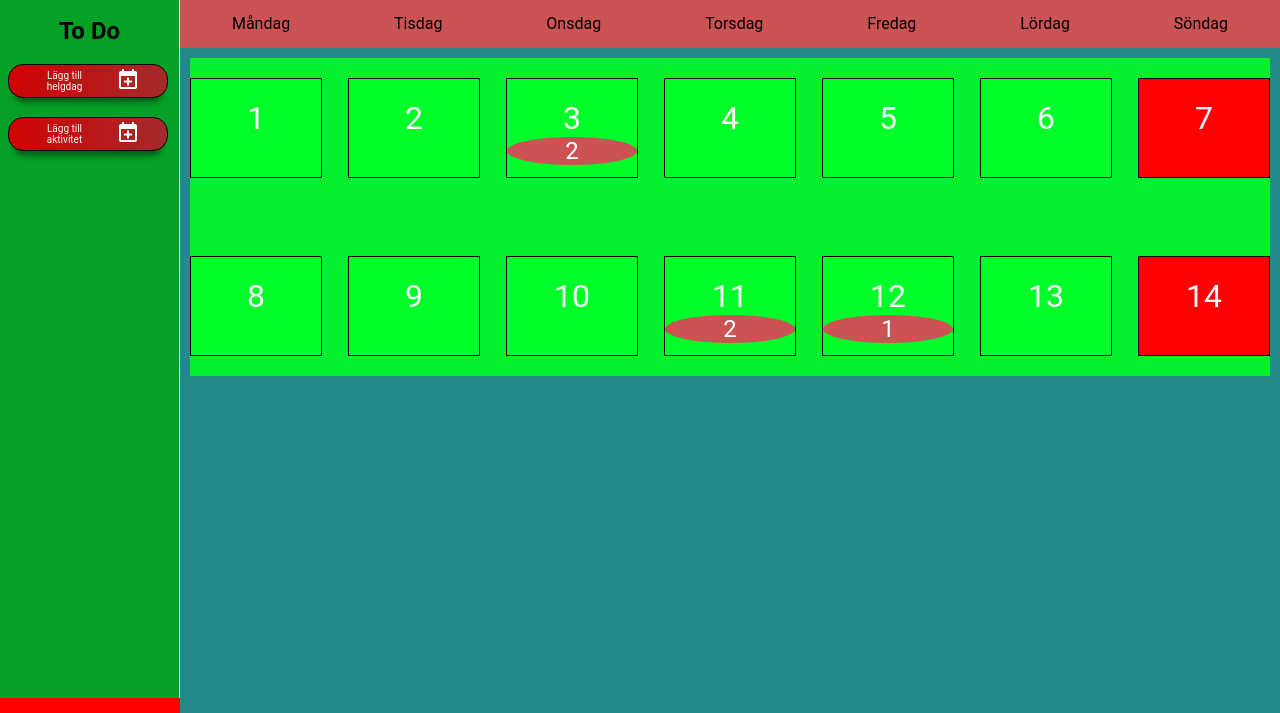
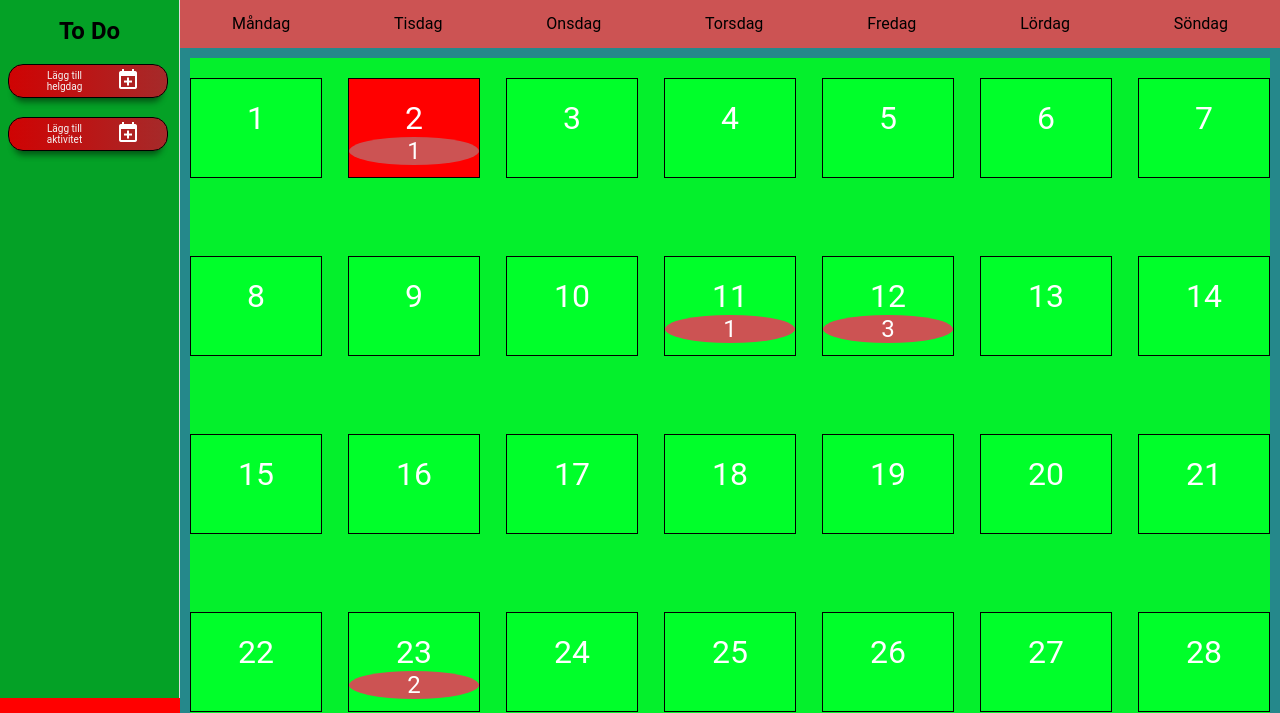
Before and after one commit to BobOrJim/ToDo_Calendar, a plain HTML site: page index.html in a window 1280 px wide. Shown: the part 102-815 px from the top of the page. Drawn offline with Linux system fonts and the light colour scheme.

Commit message:
generateMarkupDays

```diff
--- a/css/desktopMain.css
+++ b/css/desktopMain.css
@@ -62,6 +62,10 @@ main {
   background-color: #cc5353;
 }
 
+.day-card-isSelected {
+  background-color: #04962b;
+}
+
 /*
 .video-card-top {
   margin-bottom: 8px;
--- a/index.html
+++ b/index.html
@@ -89,35 +89,7 @@
       <div>Söndag</div>
     </div>
     <main>
-      <!--HTML nedan är bara för att testa, tas bort senare.-->
-      <div class="day-card-wrapper">
-        <div class="day-card"><p class="day-card-text">1</p></div>
-        <div class="day-card"><p class="day-card-text">2</p></div>
-        <div class="day-card">
-          <p class="day-card-text">3</p>
-          <p class="day-card-tasks center">2</p>
-        </div>
-        <div class="day-card"><p class="day-card-text">4</p></div>
-        <div class="day-card"><p class="day-card-text">5</p></div>
-        <div class="day-card"><p class="day-card-text">6</p></div>
-        <div class="day-card day-card-idRed">
-          <p class="day-card-text">7</p>
-        </div>
-        <div class="day-card"><p class="day-card-text">8</p></div>
-        <div class="day-card"><p class="day-card-text">9</p></div>
-        <div class="day-card"><p class="day-card-text">10</p></div>
-        <div class="day-card">
-          <p class="day-card-text">11</p>
-          <p class="day-card-tasks center">2</p>
-        </div>
-        <div class="day-card">
-          <p class="day-card-text">12</p>
-          <p class="day-card-tasks center">1</p>
-        </div>
-        <div class="day-card"><p class="day-card-text">13</p></div>
-        <div class="day-card day-card-idRed">
-          <p class="day-card-text">14</p>
-        </div>
+      <div id="calendarContiner" class="day-card-wrapper">
       </div>
     </main>
   </body>
--- a/js/main.js
+++ b/js/main.js
@@ -1,10 +1,15 @@
+import { months } from "./repository.js";
+
+let monthNumber = new Date().getMonth();
+
 export function initMain() {
   console.log("running initMain()");
+  console.log(months);
   renderMain();
 }
 
-export function selectedMonth(monthNumber) {
-  //Denna kommer personen som bygger header anropa, när användare blädrar månad
+export function selectedMonth(selectedMonthNumber) {
+  monthNumber = selectedMonthNumber;
   renderMain();
 }
 
@@ -14,14 +19,50 @@ export function toDosChanged() {
 }
 
 function renderMain() {
-  //Kommer använda months datastrukturen för att rendera all markup.
-  initEventListners();
+  const calendarContiner = document.getElementById("calendarContiner");
+  calendarContiner.innerHTML = "";
+
+  for (let i = 0; i < months[monthNumber].length; i++) {
+    const dayCard = createDayCardMarkup(monthNumber, i);
+    dayCard.addEventListener("click", () => dayClickedEventHandler(monthNumber, i));
+    calendarContiner.appendChild(dayCard);
+  }
 }
 
-function initEventListners() {
-  //kommer adda alla eventlistners
+function dayClickedEventHandler(monthNumber, i, e) {
+  months[monthNumber][i].isSelected = !months[monthNumber][i].isSelected;
+  //console.log("HALOJ");
+  console.log(months[monthNumber][i].isSelected);
+  renderMain();
+  //Denna metod kommer ta fram dag som användare klickat på, och skicka denna info vidare genom att anropa en metod i aside, tex selectedDay(dayNumber)
 }
 
-function dayClickedEventHandler(e) {
-  //Denna metod kommer ta fram dag som användare klickat på, och skicka denna info vidare genom att anropa en metod i aside, tex selectedDay(dayNumber)
+function createDayCardMarkup(monthNumber, dayNumber) {
+  //Skapar div day-card
+  const dayCard = document.createElement("div");
+  dayCard.classList.add("day-card");
+  if (months[monthNumber][dayNumber].isRed) {
+    dayCard.classList.add("day-card-idRed");
+  }
+  if (months[monthNumber][dayNumber].isSelected) {
+    console.log("HALOJ");
+    dayCard.classList.add("day-card-isSelected");
+  }
+
+  //Skapar p day-card-text
+  const dayCardText = document.createElement("p");
+  dayCardText.classList.add("day-card-text");
+  dayCardText.innerHTML = dayNumber + 1;
+  dayCard.appendChild(dayCardText);
+
+  //Skapar p day-card-tasks
+  const dayCardTasks = document.createElement("p");
+  dayCardTasks.classList.add("day-card-tasks");
+  const numberOfTasks = months[monthNumber][dayNumber].tasks.length;
+  if (numberOfTasks > 0) {
+    dayCardTasks.innerHTML = numberOfTasks;
+    dayCard.appendChild(dayCardTasks);
+  }
+
+  return dayCard;
 }
--- a/js/models/day.js
+++ b/js/models/day.js
@@ -1,6 +1,8 @@
 export class Day {
   constructor() {
     this.isRed = 0;
+    this.isSelected = false;
     this.tasks = [];
+    this.nameDay;
   }
 }
```
